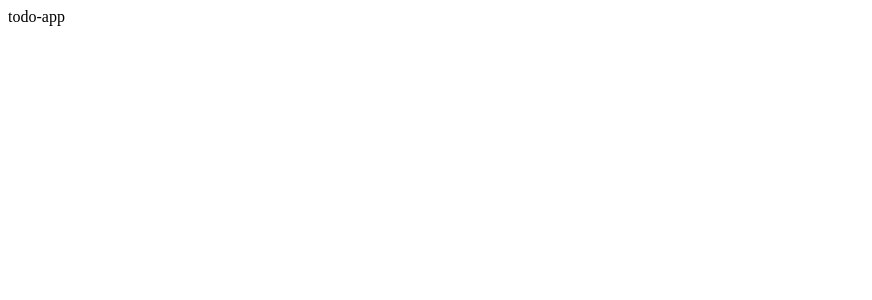
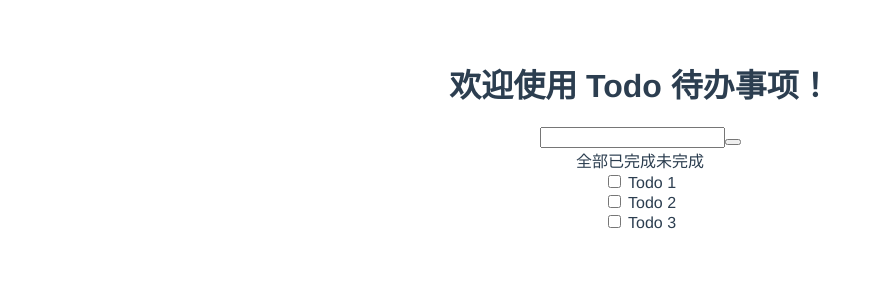
Before and after one commit to YunXinZhiCheng/todo-app, a Vue app: page / in a window 1280 px wide. Shown: the top 300 px of the page, without its empty margins (0-872 px from the left). Built offline with nearby package versions, Linux system fonts and the light colour scheme.

Commit message:
2-编写结构

```diff
--- a/src/App.vue
+++ b/src/App.vue
@@ -1,18 +1,67 @@
 <template>
-  <div>todo-app</div>
+  <main>
+    <!-- 容器 -->
+    <div class="container">
+      <!-- 标题 -->
+      <h1>欢迎使用 Todo 待办事项！</h1>
+      <!-- 输入框和按钮 -->
+      <div class="input-add">
+        <input type="text" name="todo" />
+        <button>
+          <!-- 按钮图标 -->
+          <i class="plus"></i>
+        </button>
+      </div>
+      <!-- 过滤选项 -->
+      <div class="filters">
+        <span class="filter active">全部</span>
+        <span class="filter">已完成</span>
+        <span class="filter">未完成</span>
+      </div>
+      <!-- todo 列表 -->
+      <div class="todo-list">
+        <!-- todo 项目，外层容器用于显示背景、圆角边框 -->
+        <div class="todo-item">
+          <!-- 用 label 包裹后，点击里边任何一个元素都能触发 checkbox 的事件 -->
+          <label>
+            <input type="checkbox" />
+            Todo 1
+            <!-- 自定义的复选按钮 -->
+            <span class="check-button"></span>
+          </label>
+        </div>
+        <div class="todo-item">
+          <label>
+            <input type="checkbox" />
+            Todo 2
+            <span class="check-button"></span>
+          </label>
+        </div>
+        <div class="todo-item">
+          <label>
+            <input type="checkbox" />
+            Todo 3
+            <span class="check-button"></span>
+          </label>
+        </div>
+      </div>
+    </div>
+  </main>
 </template>
 
 <script>
-
-
 export default {
   name: 'App',
-  components: {
-
-  }
 }
 </script>
 
 <style>
-
+#app {
+  font-family: Avenir, Helvetica, Arial, sans-serif;
+  -webkit-font-smoothing: antialiased;
+  -moz-osx-font-smoothing: grayscale;
+  text-align: center;
+  color: #2c3e50;
+  margin-top: 60px;
+}
 </style>
```
